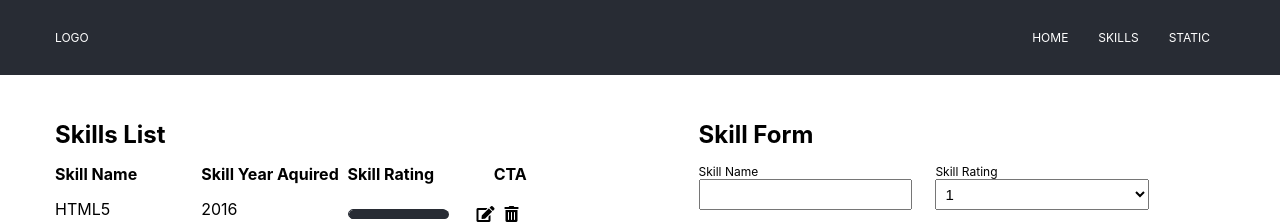
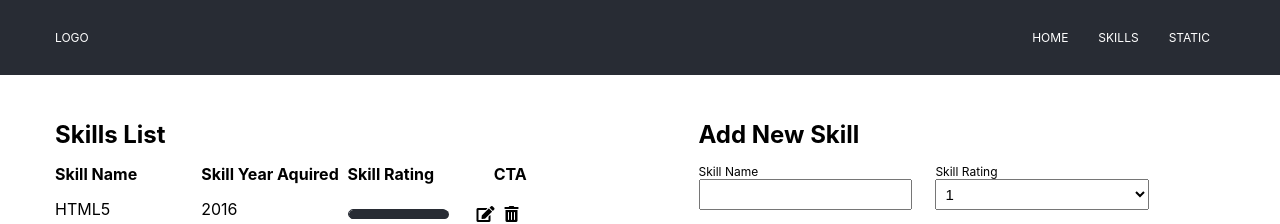
Before and after one commit to dunjamarc/candidate-skills, a React (Create React App) app: page /skills in a window 1280 px wide. Shown: the top 224 px of the page. Built offline with nearby package versions, Linux system fonts and the light colour scheme; data requests are answered from the project's data file.

Commit message:
Add keys to component wrap

```diff
--- a/src/App/pages/HomePage/SkillsList.js
+++ b/src/App/pages/HomePage/SkillsList.js
@@ -32,7 +32,7 @@ class SkillsList extends Component {
                     <p><b>Skill Year Aquired</b></p>
                     <p><b>Skill Rating</b></p>
                 </div>
-                {this.state.allSkills.map(el => <div className="row"><SingleSkill value={el} key={el.id}/></div>)}
+                {this.state.allSkills.map(el => <div className="row"  key={el.id}><SingleSkill value={el}/></div>)}
             </div>
         )
     }
--- a/src/App/pages/Skills.js
+++ b/src/App/pages/Skills.js
@@ -75,8 +75,8 @@ class Skills extends Component {
                                 <p><b>Skill Rating</b></p>
                                 <p><b>CTA</b></p>
                             </div>
-                            {this.state.allSkills.map(el => <div className="row">
-                                <SingleSkill value={el} key={el.id}/>
+                            {this.state.allSkills.map(el => <div className="row" key={el.id}>
+                                <SingleSkill value={el}/>
                                 <div className="cta">
                                     <i className="fas fa-edit"></i>
                                     <i className="fas fa-trash-alt" id={el.id} onClick={this.deleteSkill}></i>
@@ -85,7 +85,7 @@ class Skills extends Component {
                         </div>
                     </div>
                     <div className="skill-form">
-                        <h2>Skill Form</h2>
+                        <h2>Add New Skill</h2>
                         <form>
                             <div>
                                 <label htmlFor="skill-name">Skill Name</label>
```
Also changed, not shown: public/manifest.json.
